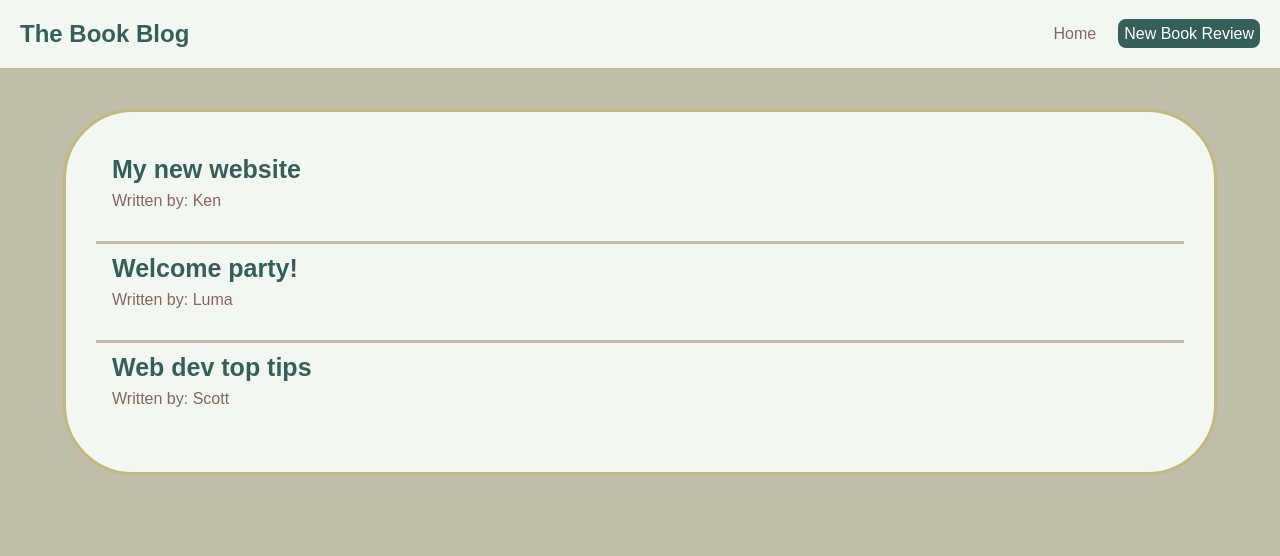
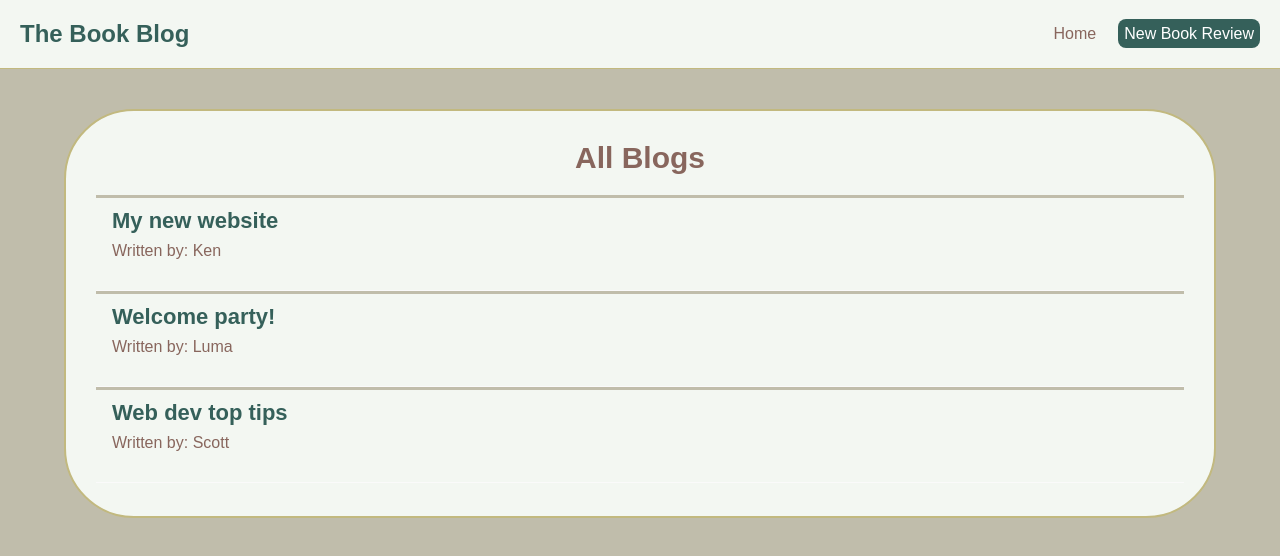
Before and after one commit to TabathaSlatton/Blog-Project, a React (Create React App) app: page / in a window 1280 px wide. Shown: the top 556 px of the page. Built offline with nearby package versions, Linux system fonts and the light colour scheme; a web font is replaced by a local one.

Commit message:
updated styling and added blog list component

```diff
--- /dev/null
+++ b/src/BlogList.js
@@ -0,0 +1,16 @@
+const BlogList = ({blogs, title}) => {
+
+    return (
+       <div className="blog-list">
+       <h2 id="blog-list-title">{title}</h2>
+           {blogs.map(blog => (
+                <div className="blog-preview" key={blog.id}>
+                    <h2>{ blog.title }</h2>
+                    <p>Written by: { blog.author }</p>
+                </div>
+            ))}
+       </div>
+     );
+}
+
+export default BlogList;
--- a/src/Home.js
+++ b/src/Home.js
@@ -1,4 +1,5 @@
 import { useState } from 'react'
+import BlogList from './BlogList'
 
 const Home = () => {
     const [blogs, setBlogs] = useState([
@@ -9,14 +10,9 @@ const Home = () => {
 
     return (
         <div className="home">
-            {blogs.map(blog => (
-                <div className="blog-preview" key={blog.id}>
-                    <h2>{ blog.title }</h2>
-                    <p>Written by: { blog.author }</p>
-                </div>
-            ))}
+            <BlogList blogs={blogs} title="All Blogs"/>
         </div>
-      );
+        );
 }
 
 export default Home;
--- a/src/index.css
+++ b/src/index.css
@@ -19,6 +19,7 @@
 .navbar h1 {
   color: #35605a;
   background-color: #f3f7f2;
+  /* bord */
 }
 .navbar .links {
   margin-left: auto;
@@ -37,7 +38,7 @@
   max-width: 85%;
   margin: 40px auto;
   padding: 30px;
-  border: 3px solid #c2b97f;
+  border: 2px solid #c2b97f;
   border-radius: 70px;
   background-color: #f3f7f2;
 }
@@ -54,12 +55,19 @@
   box-shadow: 1px 3px 5px rgba(0, 0, 0, 0.185);
 }
 .blog-preview h2 {
-  font-size: 25px;
+  font-size: 22px;
   color: #35605a;
   margin-bottom: 8px;
   background-color: #f3f7f2;
 }
 
-.blog-preview p {
+.blog-preview p,
+h2 {
   background-color: #f3f7f2;
 }
+
+#blog-list-title {
+  padding-bottom: 20px;
+  text-align: center;
+  font-size: 30px;
+}
```
Also changed, not shown: 1 other file (tests, documents, lock files or other folders).
